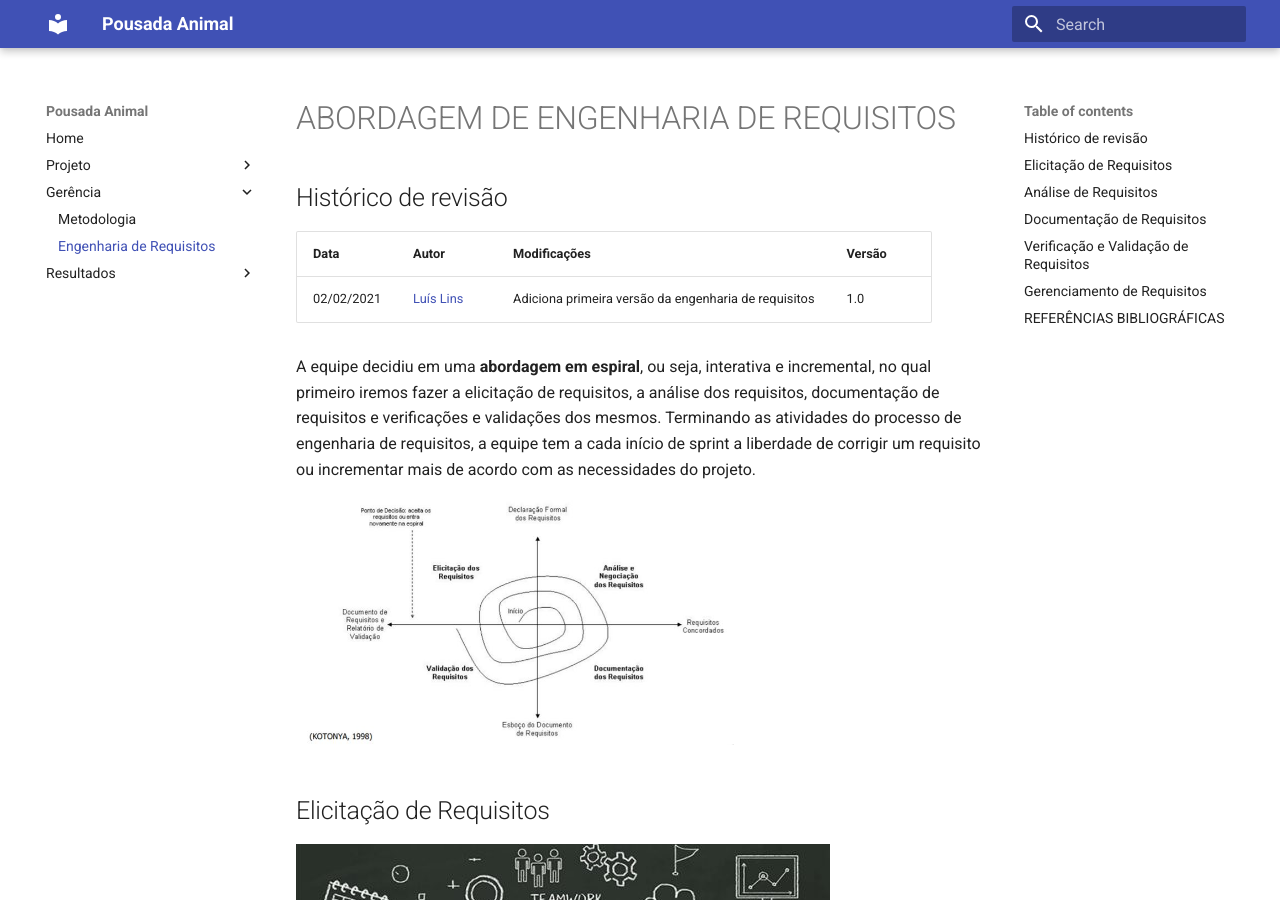
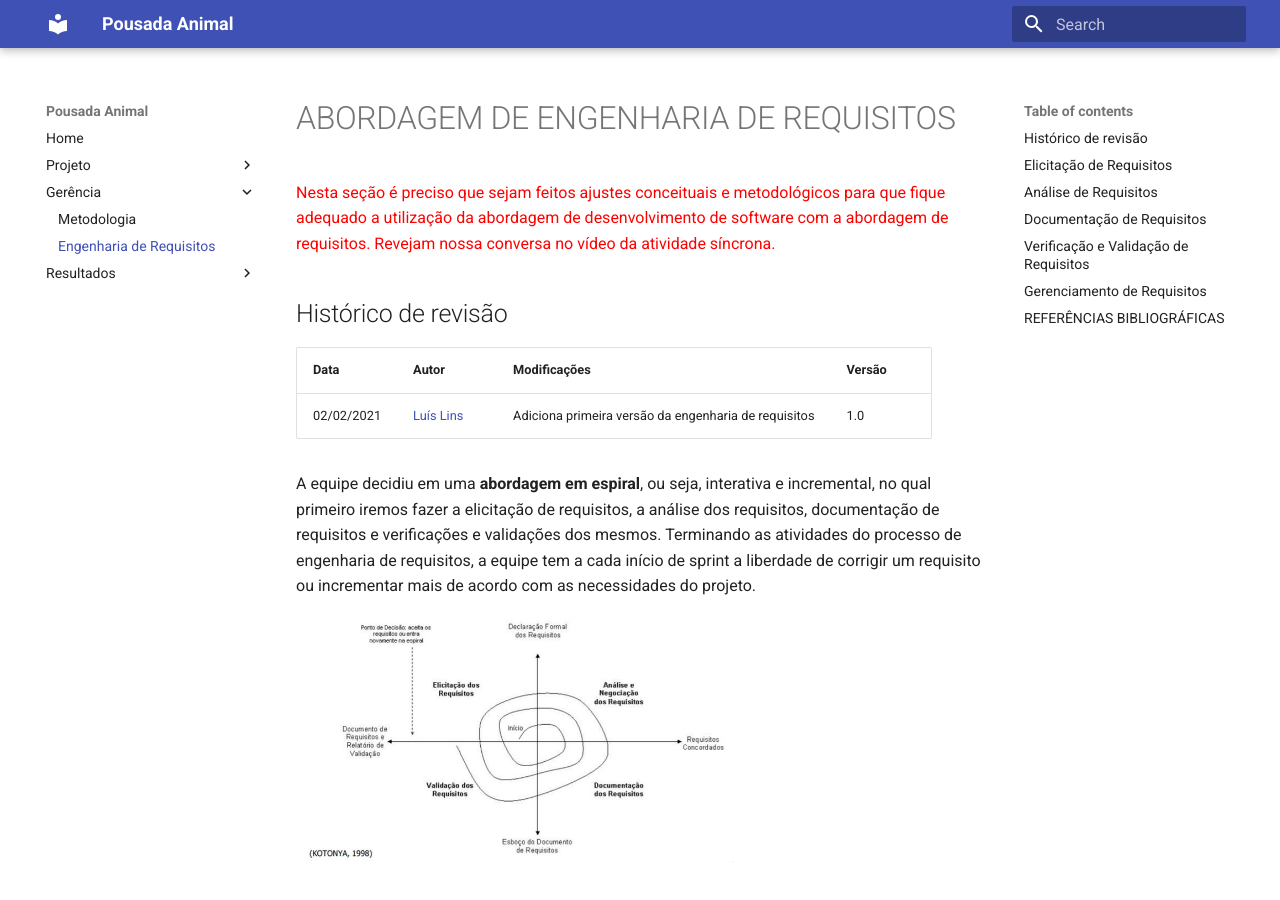
Before and after one commit to luisgaboardi/2021.2-PousadaAnimal, an MkDocs documentation site: the page built from docs/requirements-engineering.md, in a window 1280 px wide and 900 px high. Built offline with MkDocs 1.6.1 and Material for MkDocs 9.7.7, drawn with Linux system fonts in a browser that asks for light colours.

Commit message:
Update requirements-engineering.md

```diff
--- a/docs/requirements-engineering.md
+++ b/docs/requirements-engineering.md
@@ -1,4 +1,6 @@
 # ABORDAGEM DE ENGENHARIA DE REQUISITOS
+
+<span style="color:red">Nesta seção é preciso que sejam feitos ajustes conceituais e metodológicos para que fique adequado a utilização da abordagem de desenvolvimento de software com a abordagem de requisitos. Revejam nossa conversa no vídeo da atividade síncrona.</span>
 
 ## Histórico de revisão
 | Data       | Autor                                        | Modificações                      | Versão |
```
